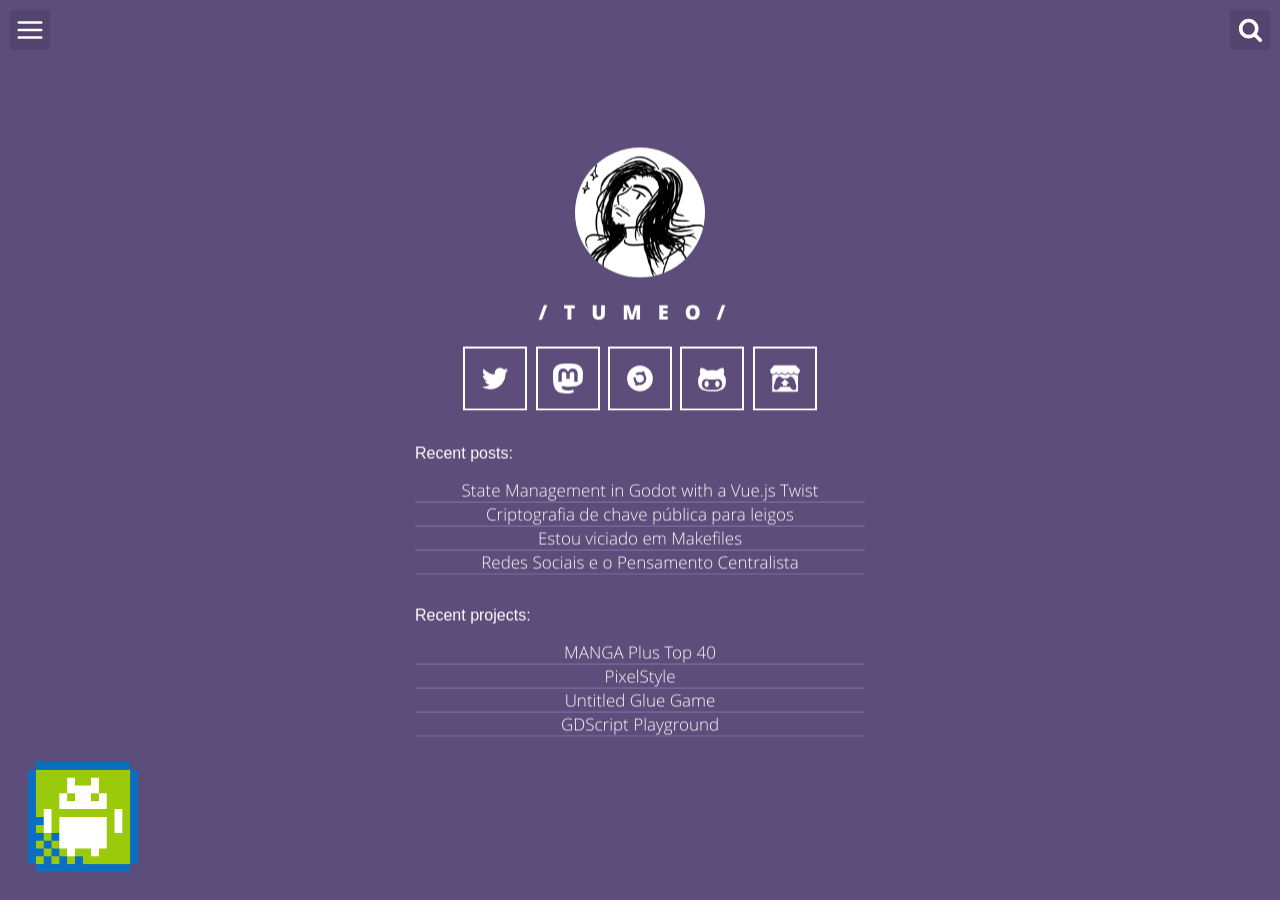
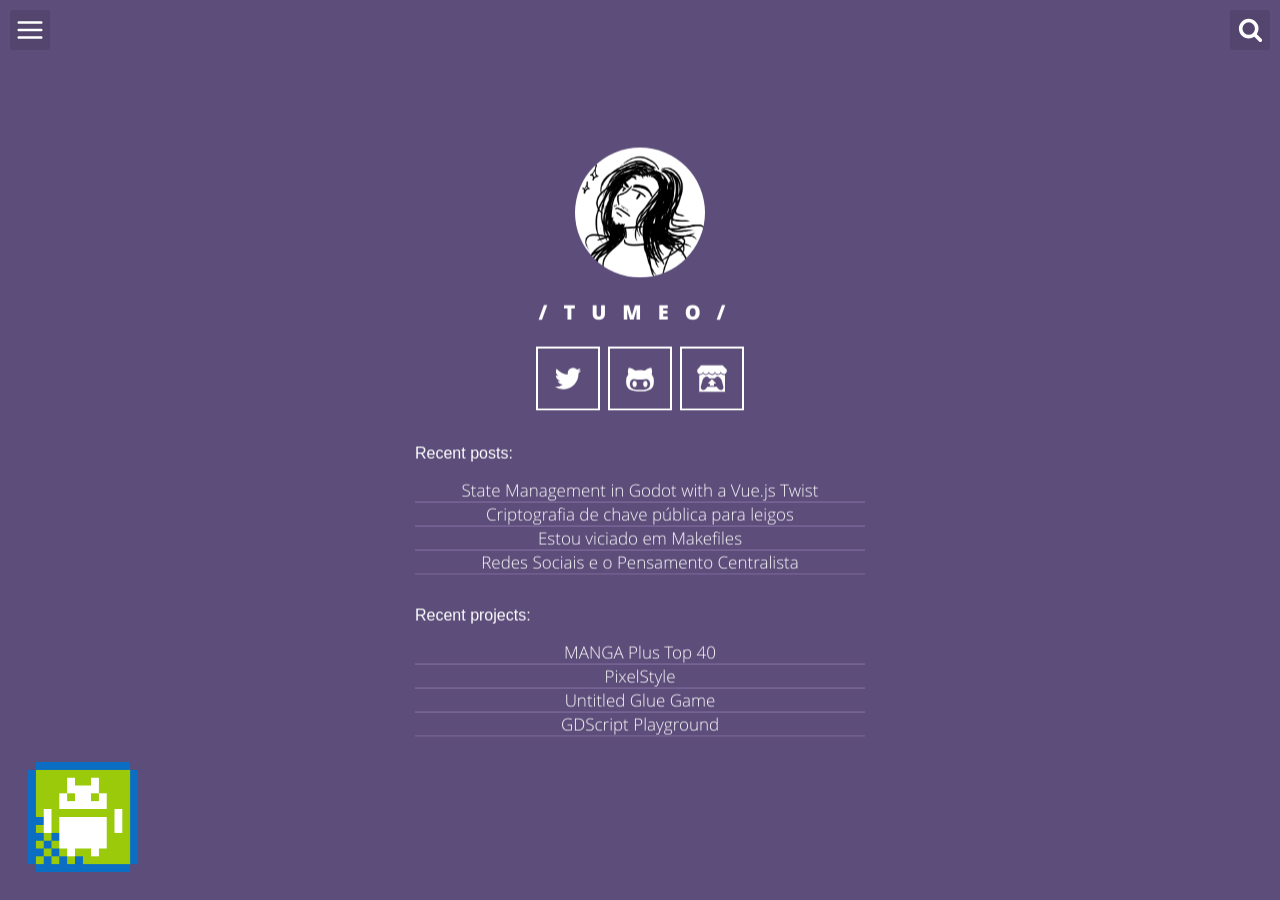
Before and after one commit to williamd1k0/williamd1k0.github.io, a Jekyll site: the page built from index.html, in a window 1280 px wide. Built offline with Jekyll 4.4.1, drawn with Linux system fonts in a browser that asks for light colours.

Commit message:
Update home links

```diff
--- a/_includes/header-default.html
+++ b/_includes/header-default.html
@@ -32,19 +32,19 @@
 				<svg class="icon icon-twitter"><use xlink:href="#icon-twitter"></use></svg>
 			</a>
 
-			<a style="display:none" rel="me" href="https://{{ site.mastodon_instance_username }}">Mastodon</a>
+			<!-- <a style="display:none" rel="me" href="https://{{ site.mastodon_instance_username }}">Mastodon</a>
 			<a {% include tooltip info="Follow me!" pos="down" hilite="no" %} alt-pic="https://files.mastodon.social/accounts/avatars/000/333/352/original/543a1f6fc21227ff.png" rel="me" target="_blank" href="https://{{ site.mastodon_instance_username }}">
 				<svg class="icon icon-mastodon"><use xlink:href="#icon-mastodon"></use></svg>
-			</a>
+			</a> -->
 
 			<!-- <a style="display:none" rel="me" href="href="https://{{ site.misskey_instance_username }}">Misskey</a>
 			<a {% include tooltip info="Follow me!" pos="down" hilite="no" %} alt-pic="/assets/img/site/profile-cat.png" rel="me" target="_blank" href="https://{{ site.misskey_instance_username }}">
 				<svg class="icon icon-misskey"><use xlink:href="#icon-misskey"></use></svg>
 			</a> -->
 
-			<a {% include tooltip info="My arts!" pos="down" hilite="no" %} alt-pic="https://ipfs.creary.net/ipfs/QmNiYmGhXb7VgQ2H2yVbeyJL9qr3pvKhvSsfejYbgSEMHE" target="_blank" href="https://creary.net/@{{ site.creary_username }}">
+			<!-- <a {% include tooltip info="My arts!" pos="down" hilite="no" %} alt-pic="https://ipfs.creary.net/ipfs/QmNiYmGhXb7VgQ2H2yVbeyJL9qr3pvKhvSsfejYbgSEMHE" target="_blank" href="https://creary.net/@{{ site.creary_username }}">
 				<svg class="icon icon-creary"><use xlink:href="#icon-creary"></use></svg>
-			</a>
+			</a> -->
 
 			<a {% include tooltip info="My repos!" pos="down" hilite="no" %} alt-pic="https://avatars0.githubusercontent.com/u/10428035?s=460&v=4" target="_blank" href="https://github.com/{{ site.github_username }}">
 				<svg class="icon icon-github-alt"><use xlink:href="#icon-github-alt"></use></svg>
```
